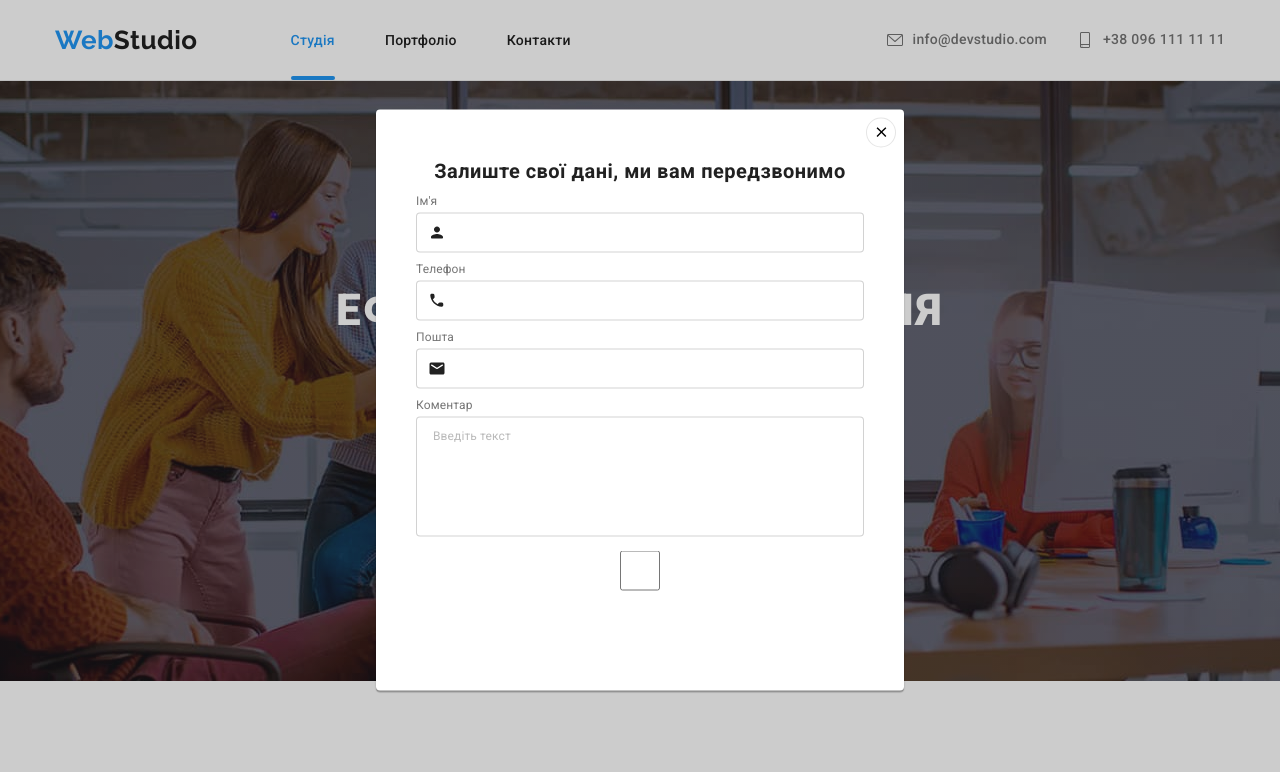
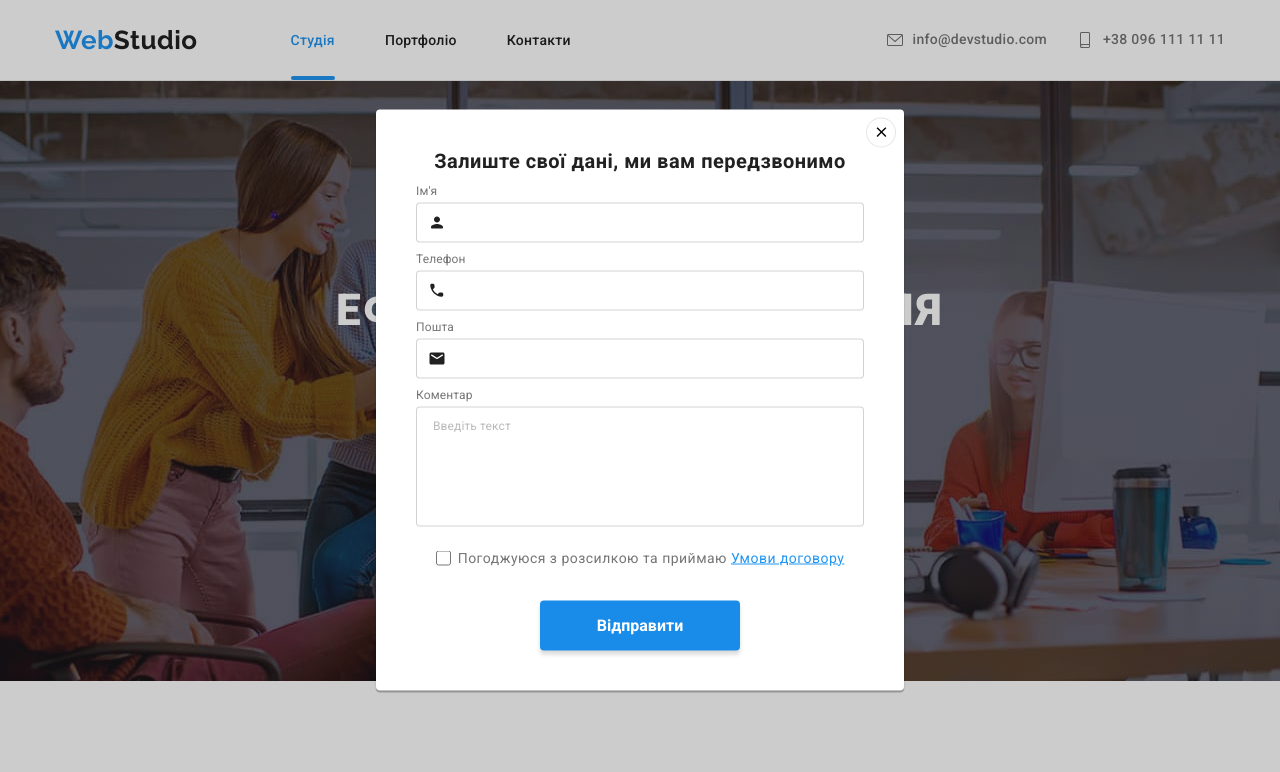
Before and after one commit to Aratskov/goit-markup-hw-07-SCSS, a plain HTML site: page index.html in a window 1280 px wide. Both pictures are taken after a click on the button "Замовити послугу". Shown: the top 772 px of the page. Drawn offline with nearby package versions, Linux system fonts and the light colour scheme.

Commit message:
add button

```diff
--- a/css/styles.css
+++ b/css/styles.css
@@ -271,7 +271,7 @@ h1,h2,h3{
     flex-direction: column;
 }
 .form .title{
-    margin-top:50px;
+    margin-top: 40px;
     margin-bottom: 12px;
 
     font-weight: 700;
@@ -284,6 +284,7 @@ h1,h2,h3{
     position: relative;
     margin-left: 40px;
     margin-right: 40px;
+
 }
 
 .form-label{
@@ -298,6 +299,7 @@ h1,h2,h3{
 }
 
 .field-form .comment{
+    display: block;
     width: 100%;
     height: 120px;
     padding: 12px 16px;
@@ -359,6 +361,50 @@ h1,h2,h3{
 
 .field-form + .field-form{
     margin-top: 10px;
+}
+
+.field-ugoda{
+    display: flex;
+    align-items: center;
+    margin-left: auto;
+    margin-right: auto;
+    margin-top: 20px;
+}
+
+.checkbox{
+    width: 15px;
+    height: 15px;
+    margin-right: 7px;
+}
+
+.form-ugoda{
+    font-size: 14px;
+    line-height: 1.71;
+    color:var(--second-color-text);
+}
+
+.form-ugoda a{
+    color:var(--alternative-color)
+}
+
+.button-send{
+    width: 200px;
+    height: 50px;
+
+    margin-left: auto;
+    margin-right: auto;
+    margin-top: 30px;
+    padding: 10px 52px;
+
+    font-weight: 700;
+    font-size: 16px;
+    line-height: 1.88;
+    color: var(--color-hero-background);
+
+    background: #188CE8;
+    box-shadow: 0px 4px 4px rgba(0, 0, 0, 0.15);
+    border-radius: 4px;
+    border: none;
 }
 
 
--- a/index.html
+++ b/index.html
@@ -70,6 +70,8 @@
                 </svg>
             </button>
 
+        <!-- FORM MODAL -->
+
               <form class="form" autocomplete="off">
                 <h2 class="title">Залиште свої дані, ми вам передзвонимо</h2>
 
@@ -103,9 +105,12 @@
                   <textarea name="comment" class="comment" row="5" placeholder="Введіть текст"></textarea>
                 </label>
 
-                <label class="field-form">
-                  <input type="checkbox" class="form-input" name="checkbox" value="check" class="checkbox">
+                <label class="field-ugoda">
+                  <input type="checkbox" name="checkbox" value="check" class="checkbox">
+                  <span class="form-ugoda">Погоджуюся з розсилкою та приймаю <a href="" class="">Умови договору</a></span>
                 </label>
+
+                <button type="submit" class="button-send">Відправити</button>
               </form>
 
           </div>
```
